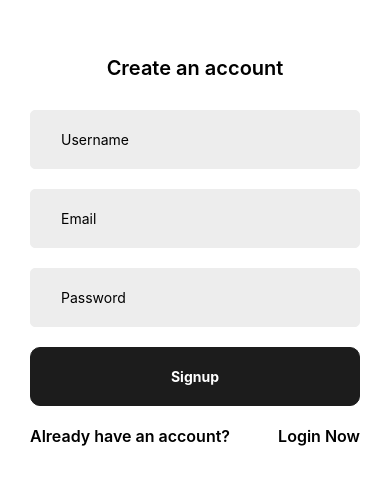
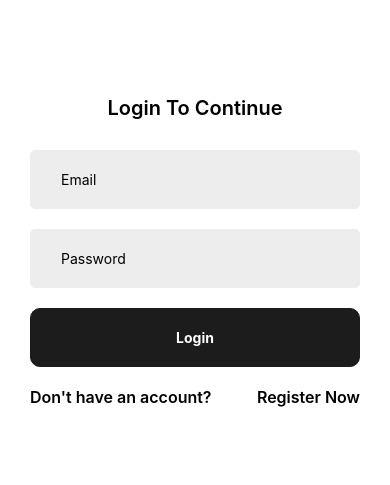
Before and after one commit to Vinaypartap-Singh/ImageUploaderApp-React-Native, a React Native app: screen / in a window 390 px wide. Shown: the part 171-656 px from the top of the page. Built offline with nearby package versions, Linux system fonts and the light colour scheme; no server answers.

Commit message:
Navigation and Login Added

```diff
--- a/StackNavigator.js
+++ b/StackNavigator.js
@@ -4,12 +4,13 @@ import { NavigationContainer } from "@react-navigation/native";
 import { createNativeStackNavigator } from "@react-navigation/native-stack";
 import LoginScreen from "./screens/LoginScreen";
 import RegisterScreen from "./screens/RegisterScreen";
+import HomeScreen from "./screens/HomeScreen";
 
 export default function StackNavigator() {
   const Stack = createNativeStackNavigator();
   return (
     <NavigationContainer>
-      <Stack.Navigator initialRouteName="Register">
+      <Stack.Navigator initialRouteName="Login">
         <Stack.Screen
           name="Login"
           component={LoginScreen}
@@ -20,6 +21,11 @@ export default function StackNavigator() {
           component={RegisterScreen}
           options={{ headerShown: false }}
         />
+        <Stack.Screen
+          name="Home"
+          component={HomeScreen}
+          options={{ headerShown: false }}
+        />
       </Stack.Navigator>
     </NavigationContainer>
   );
--- a/package.json
+++ b/package.json
@@ -9,6 +9,7 @@
     "web": "expo start --web"
   },
   "dependencies": {
+    "@react-native-async-storage/async-storage": "^1.19.3",
     "@react-native-community/blur": "^4.3.2",
     "@react-navigation/native": "^6.1.8",
     "@react-navigation/native-stack": "^6.9.14",
--- a/screens/LoginScreen.js
+++ b/screens/LoginScreen.js
@@ -4,11 +4,91 @@ import {
   SafeAreaView,
   TextInput,
   TouchableOpacity,
+  Alert,
+  ActivityIndicator,
 } from "react-native";
-import React from "react";
+import React, { useEffect, useState } from "react";
 import { themeColor } from "../theme";
+import { onAuthStateChanged, signInWithEmailAndPassword } from "firebase/auth";
+import { auth } from "../firebase";
+import { useNavigation } from "@react-navigation/native";
 
 export default function LoginScreen() {
+  const navigation = useNavigation();
+  const [email, setEmail] = useState("");
+  const [password, setPassword] = useState("");
+  const [loading, setLoading] = useState(false);
+
+  useEffect(() => {
+    setLoading(true);
+    const unsubscribe = onAuthStateChanged(auth, (currentUser) => {
+      if (!currentUser) {
+        setLoading(false);
+      }
+      if (currentUser) {
+        navigation.replace("Home");
+      }
+    });
+  }, []);
+
+  const logInUser = () => {
+    if (email === "" || password === "") {
+      Alert.alert(
+        "Inavlid Details",
+        "Please fill all the details properly.",
+        [
+          {
+            text: "Cancel",
+            style: "default",
+          },
+          {
+            text: "Ok",
+            style: "default",
+          },
+        ],
+        { cancelable: true }
+      );
+    } else {
+      signInWithEmailAndPassword(auth, email, password)
+        .then((userCredentials) => {
+          const user = userCredentials.user;
+          Alert.alert(
+            "Login Success",
+            "Your account has been Logged In.",
+            [
+              {
+                text: "Cancel",
+                style: "cancel",
+              },
+              {
+                text: "Ok",
+                style: "default",
+              },
+            ],
+            { cancelable: true }
+          );
+          navigation.replace("Home");
+        })
+        .catch((error) => {
+          Alert.alert(
+            "Error",
+            error.message,
+            [
+              {
+                text: "Cancel",
+                style: "default",
+              },
+              {
+                text: "Ok",
+                style: "default",
+              },
+            ],
+            { cancelable: true }
+          );
+        });
+    }
+  };
+
   return (
     <SafeAreaView
       style={{
@@ -17,9 +97,16 @@ export default function LoginScreen() {
         justifyContent: "center",
       }}
     >
+      {loading ? (
+        <View>
+          <ActivityIndicator size={"large"} color={themeColor.darkColor} />
+        </View>
+      ) : (
         <View style={{ paddingHorizontal: 30 }}>
           <View>
-          <Text style={{ fontSize: 20, fontWeight: 600, textAlign: "center" }}>
+            <Text
+              style={{ fontSize: 20, fontWeight: 600, textAlign: "center" }}
+            >
               Login To Continue
             </Text>
           </View>
@@ -39,6 +126,7 @@ export default function LoginScreen() {
               autoCapitalize="none"
               autoCorrect={false}
               autoComplete="off"
+              onChangeText={(text) => setEmail(text)}
             />
           </View>
           <View
@@ -58,10 +146,12 @@ export default function LoginScreen() {
               autoCapitalize="none"
               autoCorrect={false}
               autoComplete="off"
+              onChangeText={(text) => setPassword(text)}
             />
           </View>
 
           <TouchableOpacity
+            onPress={logInUser}
             style={{
               borderWidth: 1,
               marginTop: 20,
@@ -73,7 +163,11 @@ export default function LoginScreen() {
             }}
           >
             <Text
-            style={{ textAlign: "center", color: "white", fontWeight: "bold" }}
+              style={{
+                textAlign: "center",
+                color: "white",
+                fontWeight: "bold",
+              }}
             >
               Login
             </Text>
@@ -90,11 +184,14 @@ export default function LoginScreen() {
             <Text style={{ fontWeight: 600, fontSize: 16 }}>
               Don't have an account?{" "}
             </Text>
-          <TouchableOpacity>
-            <Text style={{ fontWeight: 600, fontSize: 16 }}>Register Now</Text>
+            <TouchableOpacity onPress={() => navigation.navigate("Register")}>
+              <Text style={{ fontWeight: 600, fontSize: 16 }}>
+                Register Now
+              </Text>
             </TouchableOpacity>
           </View>
         </View>
+      )}
     </SafeAreaView>
   );
 }
```
Also changed, not shown: 1 other file (tests, documents, lock files or other folders). Lines whose indentation alone changed are shown as unchanged.
